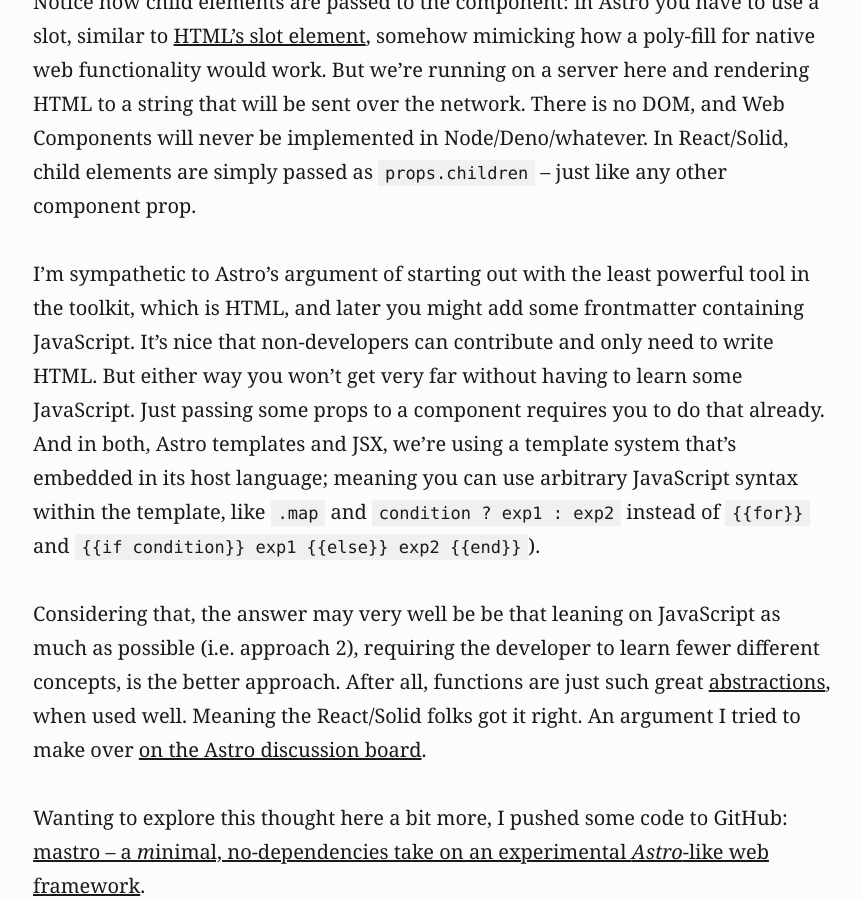
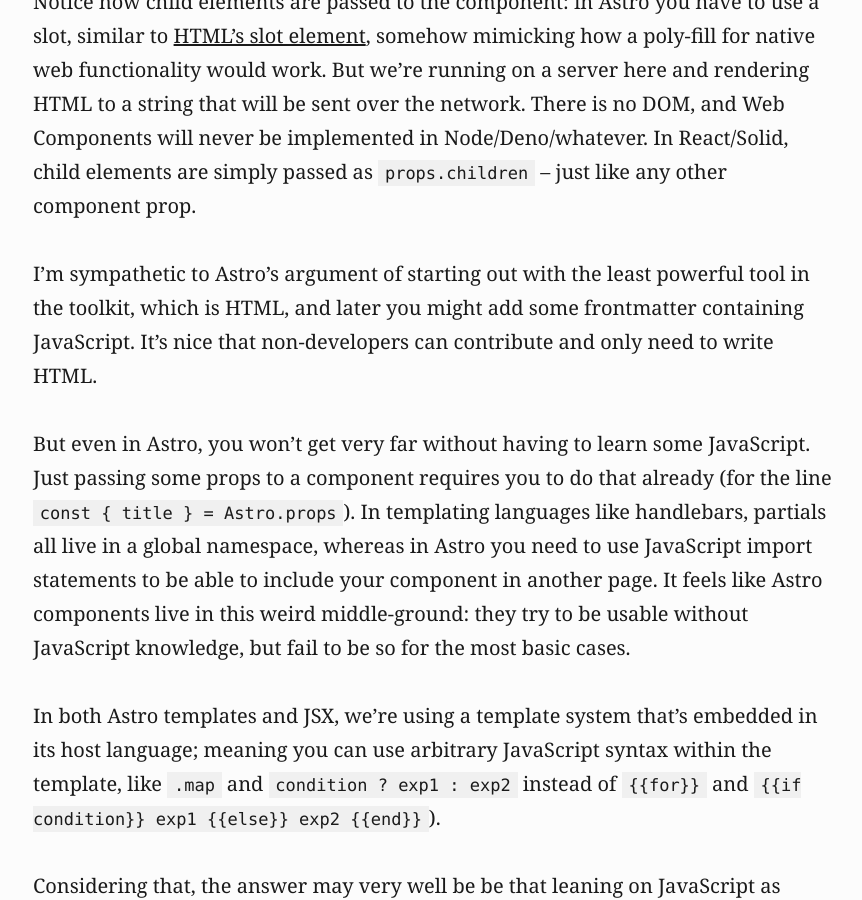
Before and after one commit to mb21/blog, a Jekyll site: the page built from _posts/2024-02-01-declaratively-rendering-components-html-vs-js-functions.md, in a window 1280 px wide and 900 px high, scrolled down 1339 px. Shown: the whole window, without its empty margins (207-1069 px from the left). Built offline with Jekyll 4.4.1, drawn with Linux system fonts in a browser that asks for light colours.

Commit message:
Add sentence to declaratively-rendering-components

```diff
--- a/_posts/2024-02-01-declaratively-rendering-components-html-vs-js-functions.md
+++ b/_posts/2024-02-01-declaratively-rendering-components-html-vs-js-functions.md
@@ -36,7 +36,11 @@
 
 Notice how child elements are passed to the component: in Astro you have to use a slot, similar to [HTML’s slot element](https://developer.mozilla.org/en-US/docs/Web/HTML/Element/slot), somehow mimicking how a poly-fill for native web functionality would work. But we’re running on a server here and rendering HTML to a string that will be sent over the network. There is no DOM, and Web Components will never be implemented in Node/Deno/whatever. In React/Solid, child elements are simply passed as `props.children` – just like any other component prop.
 
-I’m sympathetic to Astro’s argument of starting out with the least powerful tool in the toolkit, which is HTML, and later you might add some frontmatter containing JavaScript. It’s nice that non-developers can contribute and only need to write HTML. But either way you won’t get very far without having to learn some JavaScript. Just passing some props to a component requires you to do that already. And in both, Astro templates and JSX, we’re using a template system that’s embedded in its host language; meaning you can use arbitrary JavaScript syntax within the template, like `.map` and `condition ? exp1 : exp2` instead of<!-- {% raw %} -->
+I’m sympathetic to Astro’s argument of starting out with the least powerful tool in the toolkit, which is HTML, and later you might add some frontmatter containing JavaScript. It’s nice that non-developers can contribute and only need to write HTML.
+
+But even in Astro, you won’t get very far without having to learn some JavaScript. Just passing some props to a component requires you to do that already (for the line `const { title } = Astro.props`). In templating languages like handlebars, partials all live in a global namespace, whereas in Astro you need to use JavaScript import statements to be able to include your component in another page. It feels like Astro components live in this weird middle-ground: they try to be usable without JavaScript knowledge, but fail to be so for the most basic cases.
+
+In both Astro templates and JSX, we’re using a template system that’s embedded in its host language; meaning you can use arbitrary JavaScript syntax within the template, like `.map` and `condition ? exp1 : exp2` instead of<!-- {% raw %} -->
 `{{for}}` and `{{if condition}} exp1 {{else}} exp2 {{end}}`).
 <!-- {% endraw %} -->
 
```
